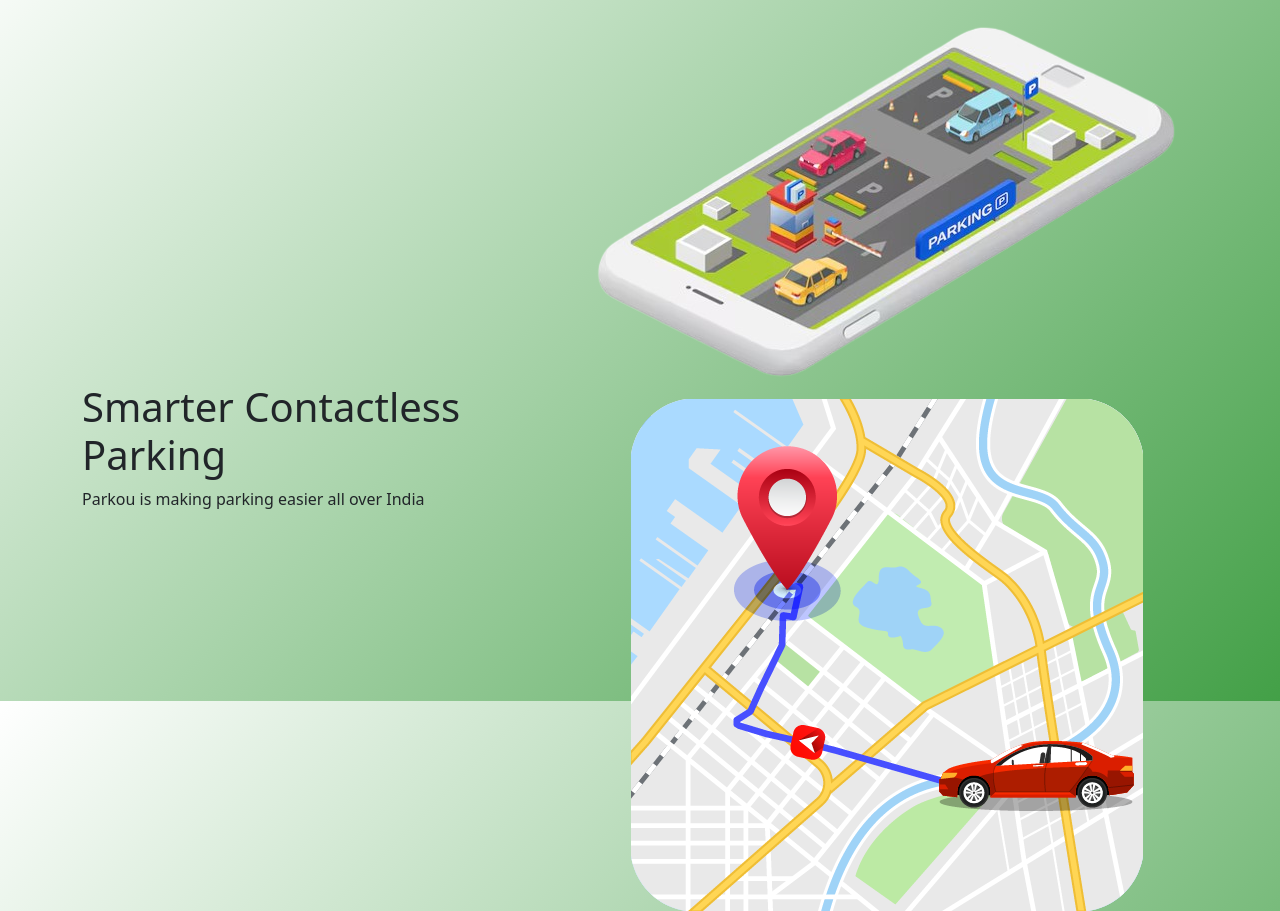
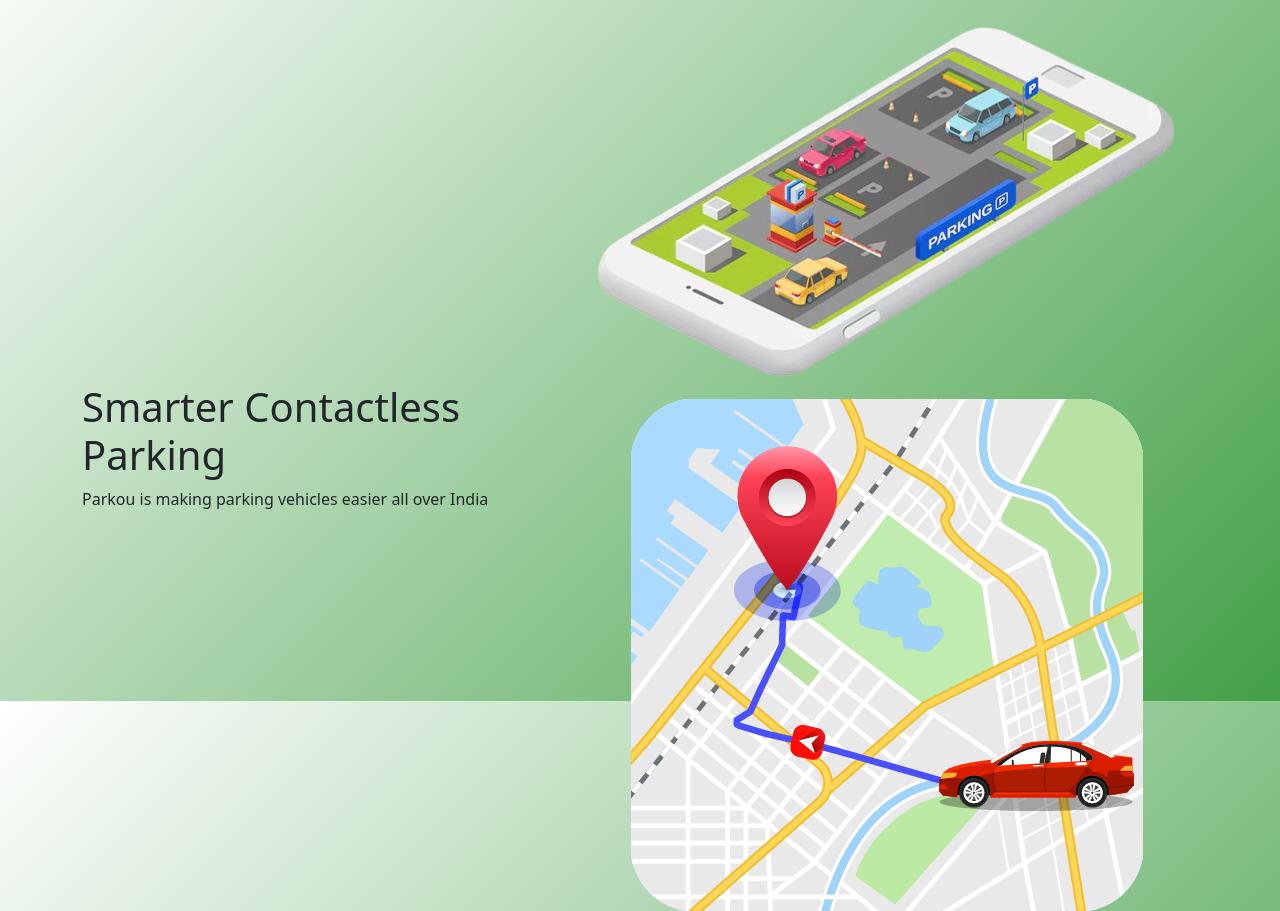
Before and after one commit to xPritam07/vehicle_parking_app, a Flask app: page / in a window 1280 px wide. Shown: the part 99-1010 px from the top of the page. Run offline with Flask 3, Linux system fonts and the light colour scheme.

Commit message:
Landing page middle phase 3

```diff
--- a/templates/Before_login_part/home_page.html
+++ b/templates/Before_login_part/home_page.html
@@ -42,7 +42,7 @@
                     <h1>Smarter Contactless Parking</h1>
                 </div>
                 <div class="smallPara">
-                    <p>Parkou is making parking easier all over India</p>
+                    <p>Parkou is making parking vehicles easier all over India</p>
                 </div>
             </div>
             <div class="img-style">
```
